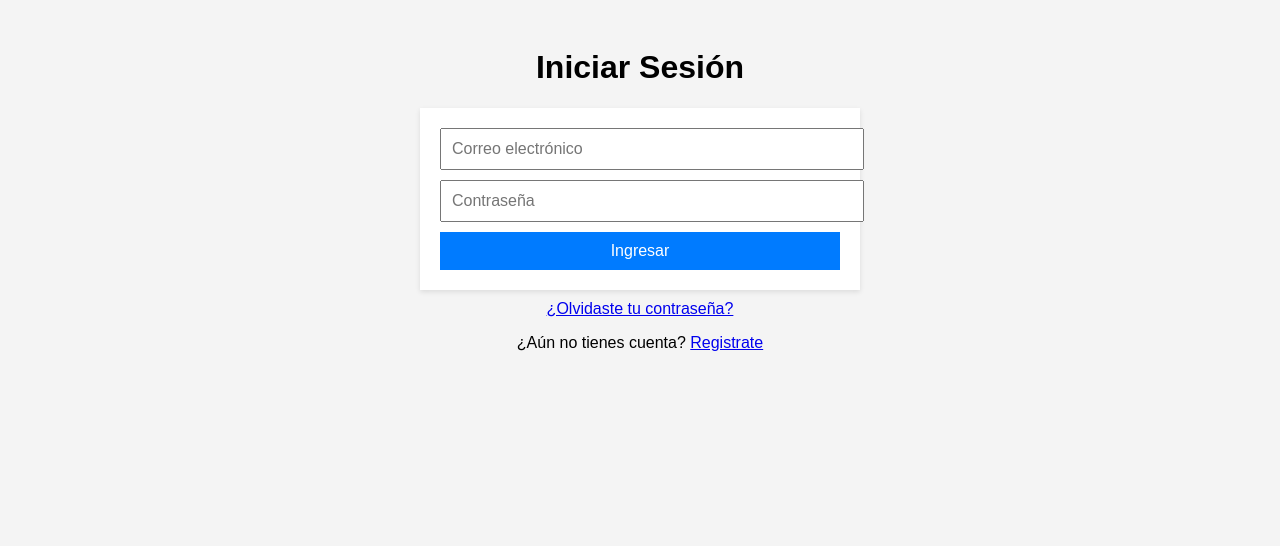
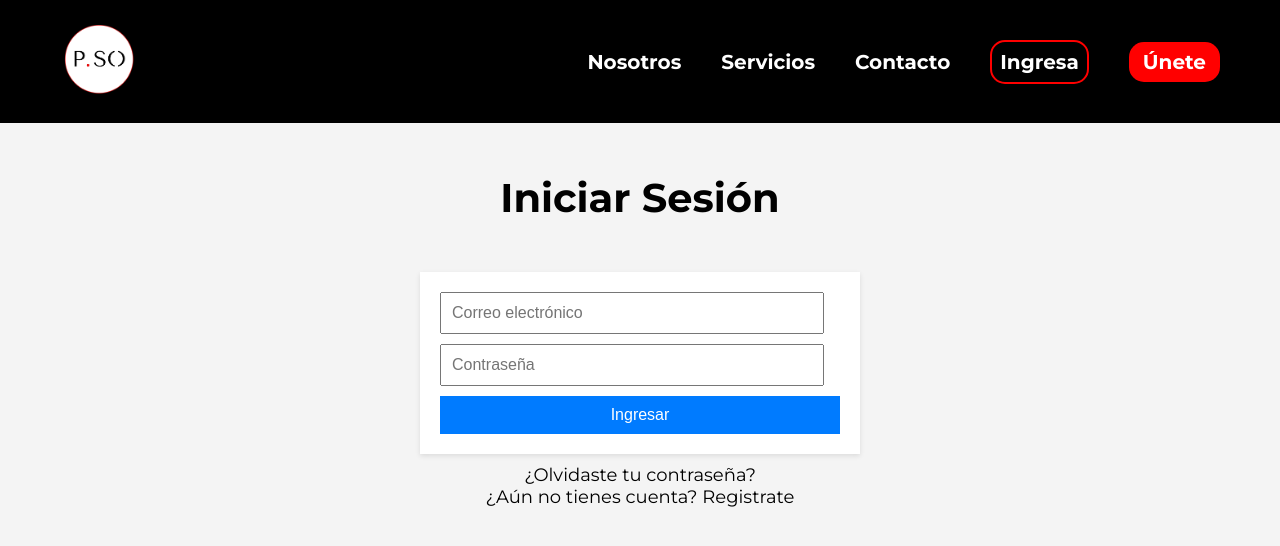
Before and after one commit to jdelatorrev/punto_social_TR, a website: page frontend/ingresa.html in a window 1280 px wide. Drawn offline with Linux system fonts and the light colour scheme.

Commit message:
ingresa.html styles update.

```diff
--- a/frontend/ingresa.html
+++ b/frontend/ingresa.html
@@ -3,44 +3,14 @@
 <head>
   <meta charset="UTF-8">
   <title>Iniciar Sesión</title>
+  <link rel="stylesheet" href="styles.css">
   <style>
     body {
-      font-family: Arial, sans-serif;
       background: #f4f4f4;
-      padding: 20px;
     }
 
     h1 {
       text-align: center;
-    }
-
-    form {
-      max-width: 400px;
-      background: white;
-      padding: 20px;
-      margin: auto;
-      box-shadow: 0 2px 5px rgba(0,0,0,0.1);
-    }
-
-    input {
-      width: 100%;
-      margin-bottom: 10px;
-      padding: 10px;
-      font-size: 16px;
-    }
-
-    button {
-      width: 100%;
-      padding: 10px;
-      font-size: 16px;
-      background: #007bff;
-      color: white;
-      border: none;
-      cursor: pointer;
-    }
-
-    button:hover {
-      background: #0056b3;
     }
 
     p {
@@ -49,17 +19,35 @@
   </style>
 </head>
 <body>
+  <header class="header">
+    <div class="container-m head">
+        <a  href="/frontend/index.html"><img src="/frontend/img/logo.PNG"></a>
+        <nav class="nav">
+            <ul class="nav-bar">
+                <li><a href="/frontend/quienes-somos.html">Nosotros</a></li>
+                <li><a href="/frontend/servicios.html">Servicios</a></li>
+                <li><a href="/frontend/contacto.html">Contacto</a></li>
+                <li class="log-in"><a href="/frontend/ingresa.html">Ingresa</a></li>
+                <li class="join-us"><a href="/frontend/unete.html">Únete</a></li>
+            </ul>
+        </nav>
+    </div>
+  </header>
+  <main>
+    <div class="login-header">
+      <h1>Iniciar Sesión</h1>
+    </div>
 
-  <h1>Iniciar Sesión</h1>
-
-  <form id="loginForm">
-    <input type="email" name="email" placeholder="Correo electrónico" required>
-    <input type="password" name="password" placeholder="Contraseña" required>
-    <button type="submit">Ingresar</button>
+    <form id="loginForm" class="form">
+      <input class="login-input" type="email" name="email" placeholder="Correo electrónico" required>
+      <input class="login-input" type="password" name="password" placeholder="Contraseña" required>
+      <button class="login-button" type="submit">Ingresar</button>
     </form>
-
+    <div class="join">
       <p style="text-align:center; margin-top:10px;"><a href="olvide.html">¿Olvidaste tu contraseña?</a></p>
       <p>¿Aún no tienes cuenta? <a href="unete.html">Registrate</a></p>
+    </div>
+  </main>
 
     <script>
       const API = window.location.hostname.includes("localhost")
--- a/frontend/styles.css
+++ b/frontend/styles.css
@@ -649,3 +649,42 @@ a{
 .steps-text span{
   color: red;
 }
+
+/* Login */
+.login-header{
+  padding: 5rem 0;
+}
+
+.form{
+  max-width: 40rem;
+  background: white;
+  padding: 20px;
+  margin: auto;
+  box-shadow: 0 2px 5px rgba(0,0,0,0.1);
+}
+
+.login-input{
+  width: 90%;
+  margin-bottom: 10px;
+  padding: 10px;
+  font-size: 16px;
+}
+
+.login-button{
+  width: 100%;
+  padding: 10px;
+  font-size: 16px;
+  background: #007bff;
+  color: white;
+  border: none;
+  cursor: pointer;
+}
+.login-button:hover{
+  background: #0056b3;
+}
+.join a{
+  color: #000;
+}
+.join a:hover{
+  color: #007bff;
+}
```
Lines whose indentation alone changed are shown as unchanged.
